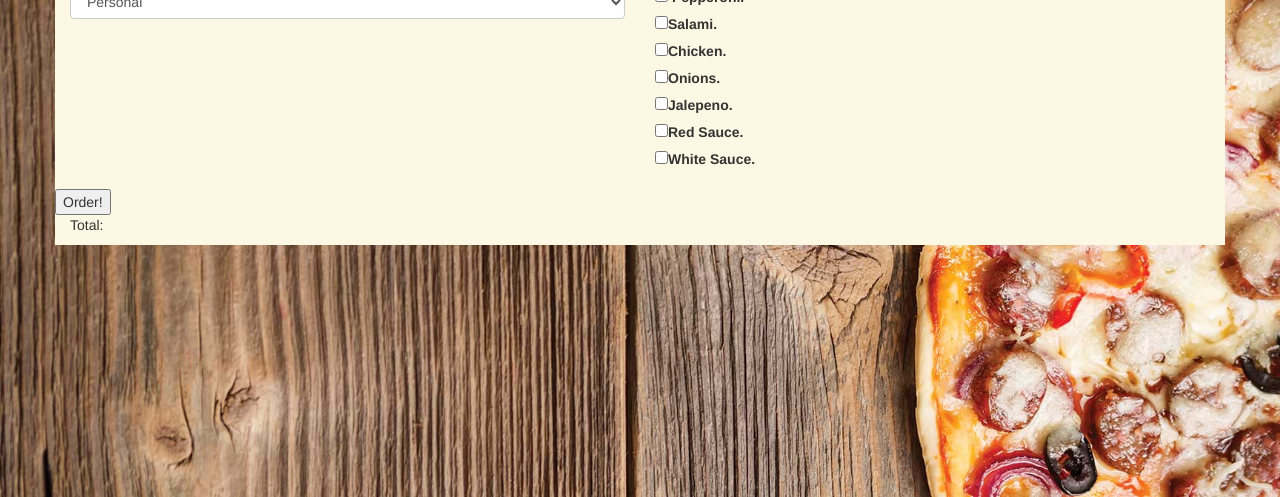
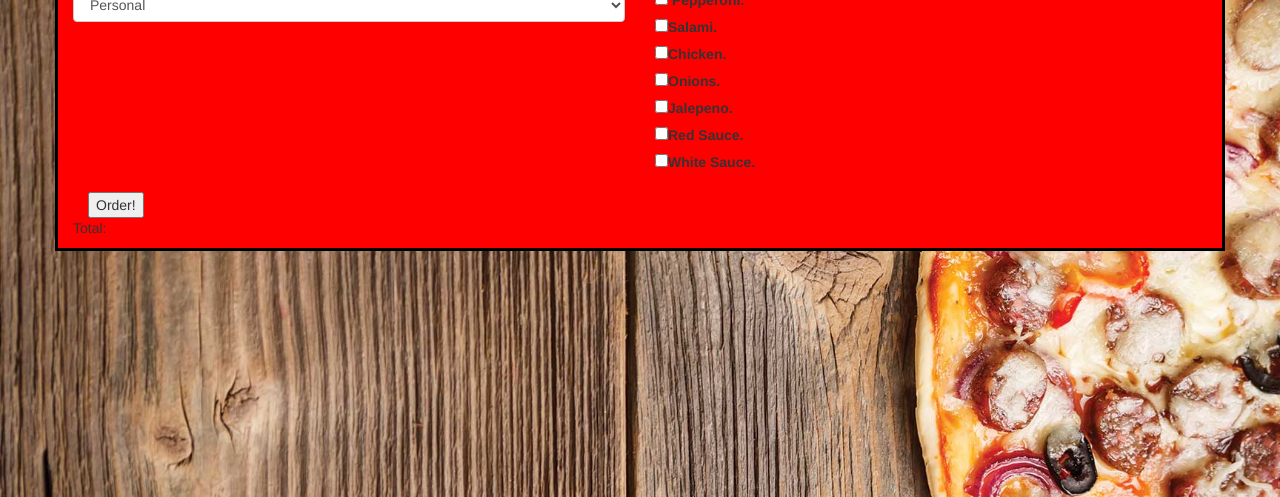
Before and after one commit to mattcaswell253/pizza-town, a plain HTML site: page index.html in a window 1280 px wide. Shown: the part 303-800 px from the top of the page. Drawn offline with nearby package versions, Linux system fonts and the light colour scheme.

Commit message:
add more styling

```diff
--- a/css/styles.css
+++ b/css/styles.css
@@ -1,3 +1,12 @@
+.container {
+  background-color: red;
+  border: 3px solid black;
+}
+
+button {
+  margin-left: 30px;
+}
+
 .jumbotron {
   background-color: red;
   text-align: center;
```
